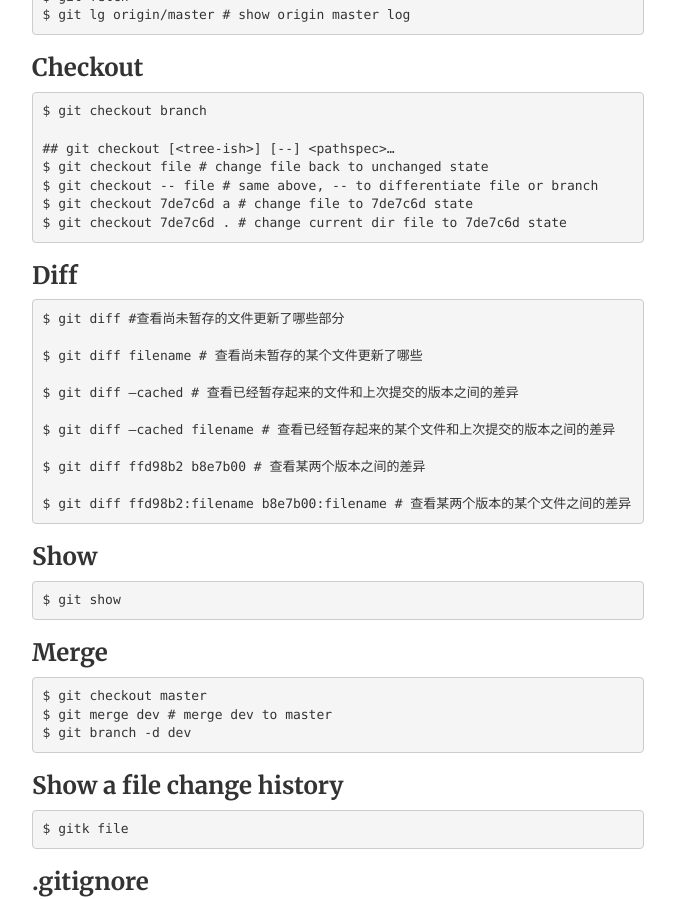
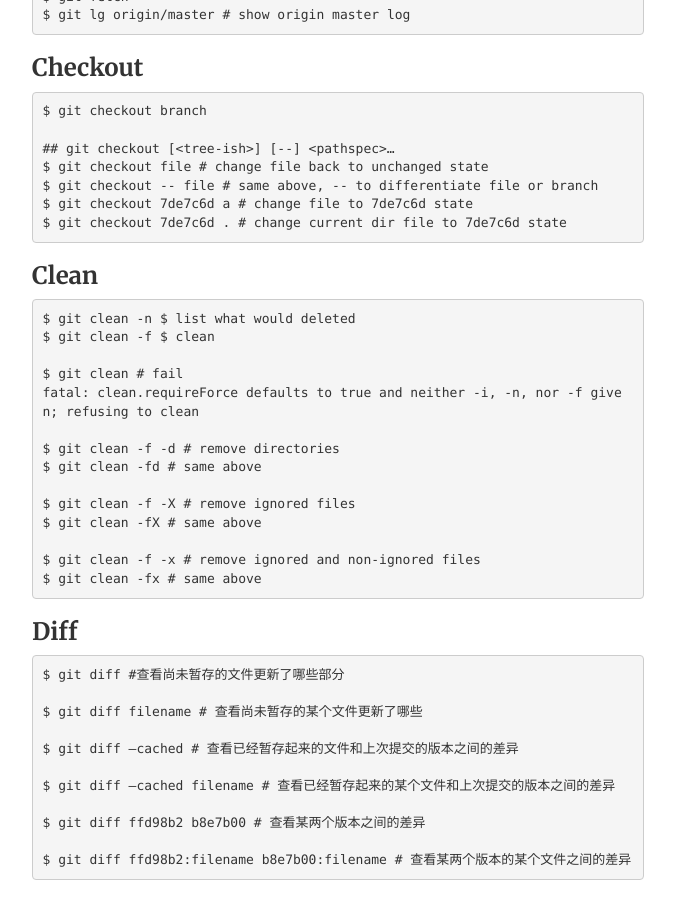
Before and after one commit to FaiChou/faichou.github.io, a Jekyll site: the page built from _posts/2018-10-12-Git速记.md, in a window 1280 px wide and 900 px high, scrolled down 2907 px. Shown: the whole window, without its empty margins (302-977 px from the left). Built offline with Jekyll 4.4.1, drawn with Linux system fonts in a browser that asks for light colours; comment, search, counter and statistics services are not loaded.

Commit message:
update post

````diff
--- a/_posts/2018-10-12-Git速记.md
+++ b/_posts/2018-10-12-Git速记.md
@@ -125,6 +125,25 @@ $ git checkout 7de7c6d a # change file to 7de7c6d state
 $ git checkout 7de7c6d . # change current dir file to 7de7c6d state
 ```
 
+### Clean
+
+```bash
+$ git clean -n $ list what would deleted
+$ git clean -f $ clean
+
+$ git clean # fail
+fatal: clean.requireForce defaults to true and neither -i, -n, nor -f given; refusing to clean
+
+$ git clean -f -d # remove directories
+$ git clean -fd # same above
+
+$ git clean -f -X # remove ignored files
+$ git clean -fX # same above
+
+$ git clean -f -x # remove ignored and non-ignored files
+$ git clean -fx # same above
+```
+
 ### Diff
 
 ```bash
````
